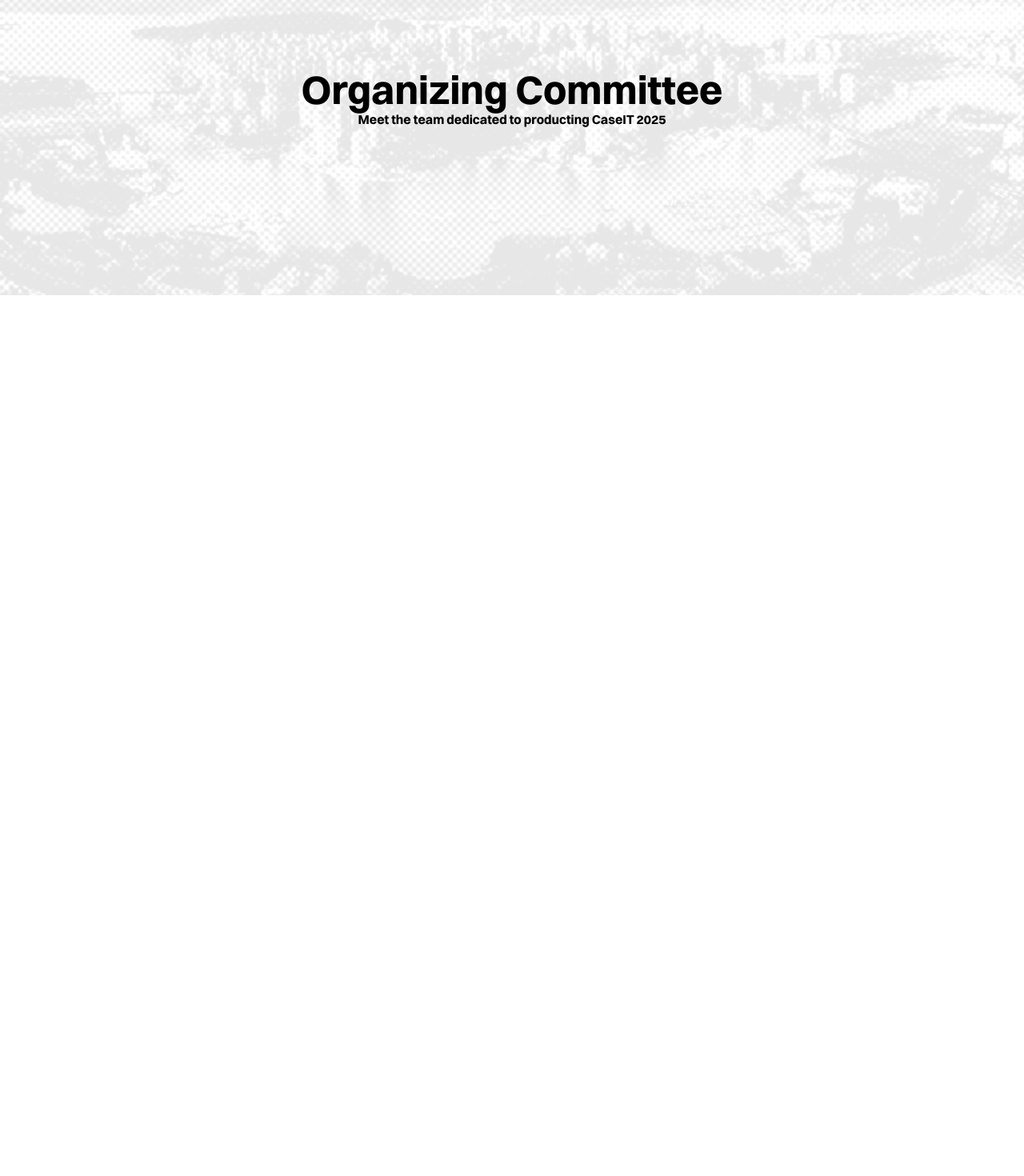
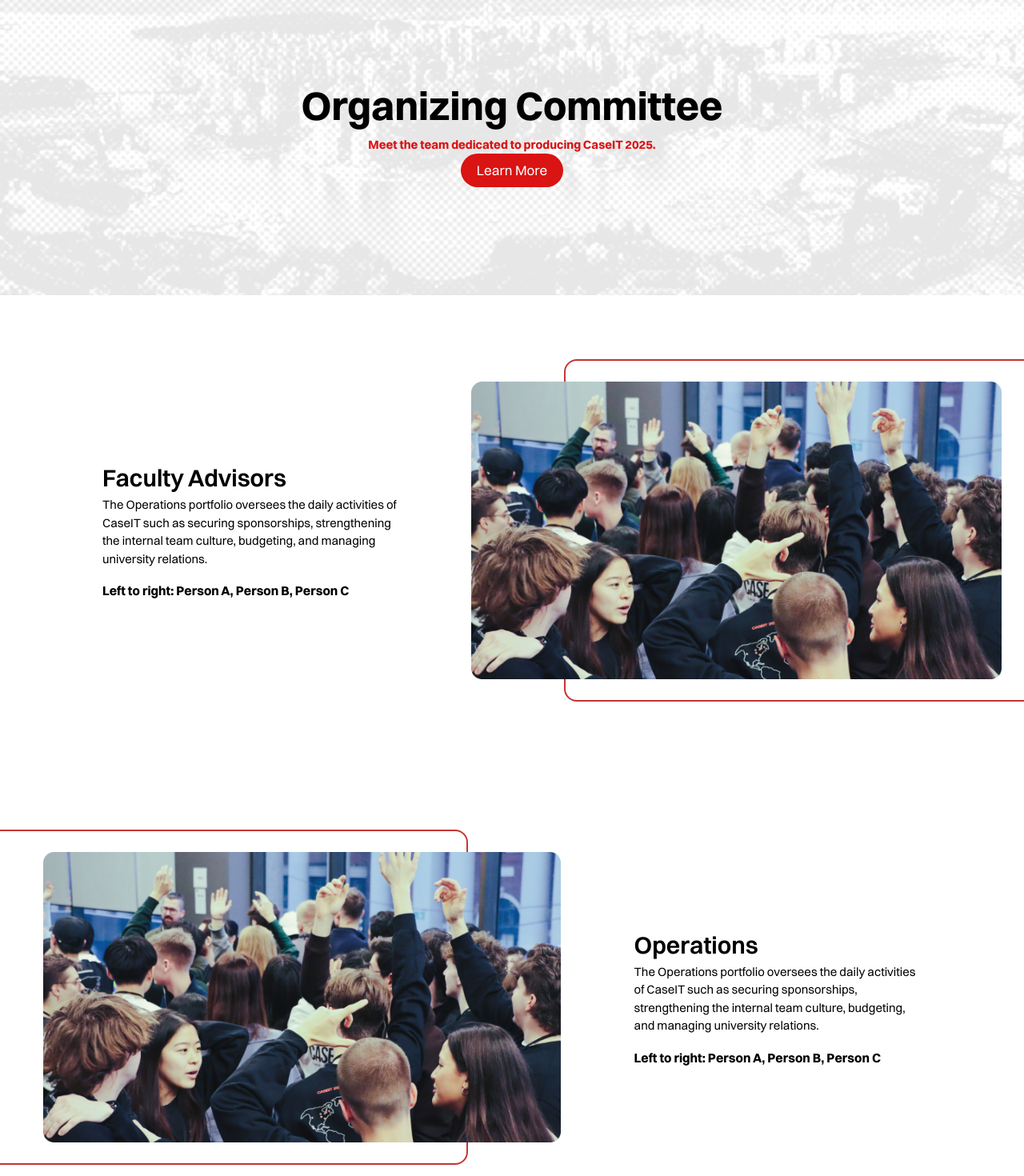
Before and after one commit to smchng/CaseIT2025, a Next.js app: page /oc in a window 1280 px wide. Shown: the part 120-1590 px from the top of the page at 80% size. Before the commit the page ends 800 px from the top, so only its background shows below. Built offline with nearby package versions, Linux system fonts and the light colour scheme.

Commit message:
added colour variables and oc page ribbons

```diff
--- a/app/about/page.tsx
+++ b/app/about/page.tsx
@@ -23,7 +23,7 @@
             </div> */}
             <text.BlackHeaderText
               text={about.aboutText.paragraph[0]}
-              title={about.aboutText.header3}
+              title={about.aboutText.header3[0]}
             />
             <GreyButton link="/history" text="CaseIT History" />
           </div>
@@ -81,16 +81,17 @@
             height="10"
           />
           <div className="text-white w-[40vw]">
-            <text.Header3 text="Our Location rendition" />
+            <text.Header3 text={about.aboutText.header3[1]} />
             <text.Paragraph text={about.aboutText.paragraph[1]} />
           </div>
         </div>
       </section>
       <section className="w-full flex flex-col items-center py-[8vh]">
-        <text.Header2 text="Meet the Team" />
+        <text.Header2 text={about.aboutText.header2} />
         <div className="flex space-x-[2vw] pt-[2vh]">
           {about.imgButtons.map((item, index) => (
             <ImgButton
+              key={index}
               img={item.img}
               alt={item.alt}
               text={item.text}
--- a/app/oc/page.tsx
+++ b/app/oc/page.tsx
@@ -1,18 +1,20 @@
 import { Metadata } from "next";
 import Image from "next/image";
-import { ImgLeft, IconImg } from "@/components/text&img/img";
-import { TextDot } from "@/components/text&img/text";
-import { ImgButton } from "@/components/buttons";
+import { ImgLeft, ImgRight } from "@/components/text&img/img";
+import { RedButton } from "@/components/buttons";
+import * as text from "@/components/text&img/text";
+import * as oc from "@/content/oc_content";
+import { OcRibbonLeft, OcRibbonRight } from "@/components/imgRibbons";
 
 export const metadata: Metadata = {
-  title: "About Us",
+  title: "OC Team",
   description: "Learn more about our company and team.",
 };
 
-export default function About() {
+export default function OC() {
   return (
     <div>
-      <section className="relative">
+      <section className="relative pb-[10vh]">
         <Image
           src="/imgs/Downtown-Vancouver.png"
           alt="Downtown Vancouver"
@@ -21,15 +23,34 @@
           height="550"
         />
         <div className="absolute inset-0 flex flex-col items-center justify-center text-center">
-          <h1 className="font-bold leading-none text-lg md:text-xl">
-            Organizing Committee
-          </h1>
-          <p className="text-redLight">
-            <strong>Meet the team dedicated to producting CaseIT 2025</strong>
+          <text.Header1 text={oc.ocText.header1} />
+          <p className="text-red font-bold">
+            <text.Paragraph text={oc.ocText.paragraph} />
           </p>
+          <RedButton text="Learn More" link="/about" />
         </div>
       </section>
-      <section></section>
+      <section className="flex flex-col space-x-[2vw] space-y-[20vh]">
+        {oc.ocText.positions.map((item, index) => (
+          <div key={index}>
+            {index % 2 === 0 ? (
+              <OcRibbonRight
+                img={oc.ocText.positions[index].img}
+                title={oc.ocText.positions[index].title}
+                text={oc.ocText.positions[index].desc}
+                subtext={oc.ocText.positions[index].names}
+              />
+            ) : (
+              <OcRibbonLeft
+                img={oc.ocText.positions[index].img}
+                title={oc.ocText.positions[index].title}
+                text={oc.ocText.positions[index].desc}
+                subtext={oc.ocText.positions[index].names}
+              />
+            )}
+          </div>
+        ))}
+      </section>
     </div>
   );
 }
--- a/components/buttons.tsx
+++ b/components/buttons.tsx
@@ -37,7 +37,7 @@
 
 export const GreyButton = ({ text, link }: buttonItems) => {
   return (
-    <div className="inline-flex items-center bg-buttonGreyLight hover:bg-black text-2xs cursor-pointer rounded-full px-5 py-2 transition-colors">
+    <div className="inline-flex items-center bg-buttonBlackOff hover:bg-black text-2xs cursor-pointer rounded-full px-5 py-2 transition-colors">
       <Link href={link}>
         <p className="text-white m-0 text-[17px]">{text}</p>
       </Link>
--- /dev/null
+++ b/components/imgRibbons.tsx
@@ -0,0 +1,40 @@
+import { ImgLeft, ImgRight } from "@/components/text&img/img";
+import * as textFormat from "@/components/text&img/text";
+import * as oc from "@/content/oc_content";
+
+type ribbonItems = {
+  img: string;
+  title?: string;
+  text?: string;
+  subtext?: string;
+};
+
+export const OcRibbonRight = ({ img, title, text, subtext }: ribbonItems) => {
+  return (
+    <div className="flex xl:space-x-[5vw]">
+      <div className="pl-[10vw] flex flex-col items-start justify-center space-y-[20px]">
+        <textFormat.BlackHeaderTextOC
+          title={title}
+          text={text}
+          subtext={subtext}
+        />
+      </div>
+      <ImgRight img={img} stylingClasses="w-[90vw] h-auto" />
+    </div>
+  );
+};
+
+export const OcRibbonLeft = ({ img, title, text, subtext }: ribbonItems) => {
+  return (
+    <div className="flex xl:space-x-[5vw]">
+      <ImgLeft img={img} stylingClasses="w-[90vw] h-auto" />
+      <div className="pr-[10vw] flex flex-col items-start justify-center space-y-[20px]">
+        <textFormat.BlackHeaderTextOC
+          title={title}
+          text={text}
+          subtext={subtext}
+        />
+      </div>
+    </div>
+  );
+};
--- a/components/text&img/img.tsx
+++ b/components/text&img/img.tsx
@@ -24,8 +24,8 @@
 };
 export const ImgRight = ({ img, stylingClasses }: imgItems) => {
   return (
-    <div className="relative p-7 ">
-      <div className="absolute inset-0 border-2 border-redDark rounded-2xl transform -translate-x-36 -z-10"></div>
+    <div className="relative p-7 overflow-hidden">
+      <div className="absolute inset-0 border-2 border-redDark rounded-2xl transform translate-x-36 -z-10"></div>
       <Image
         src={img}
         alt="img"
--- a/content/about_content.tsx
+++ b/content/about_content.tsx
@@ -32,7 +32,8 @@
 ];
 
 export const aboutText = {
-  header3: "About CaseIT",
+  header2: "Meet the Team",
+  header3: ["About CaseIT", "Our Location rendition"],
   paragraph: [
     "CaseIT brings together top undergraduate students, distinguished faculty members, experienced industry professionals, and a dedicated student body to challenge conventional thinking and offer professional connections to benefit your business career.",
     "PIVOT is designed with a similar structure to its sister competition, CaseIT, and is tailored to top undergraduates in British Columbia. Built for future leaders.  PIVOT is designed with a similar structure to its sister competition, CaseIT, and is tailored to top undergraduates in British Columbia. Built for future leaders. ",
--- a/content/oc_content.tsx
+++ b/content/oc_content.tsx
@@ -6,31 +6,37 @@
       title: "Faculty Advisors",
       desc: "The Operations portfolio oversees the daily activities of CaseIT such as securing sponsorships, strengthening the internal team culture, budgeting, and managing university relations.",
       names: "Left to right: Person A, Person B, Person C",
+      img: "/imgs/about.png",
     },
     {
-      title: "Faculty Advisors",
+      title: "Operations",
       desc: "The Operations portfolio oversees the daily activities of CaseIT such as securing sponsorships, strengthening the internal team culture, budgeting, and managing university relations.",
       names: "Left to right: Person A, Person B, Person C",
+      img: "/imgs/about.png",
     },
     {
-      title: "Faculty Advisors",
+      title: "Competition Execution",
       desc: "The Operations portfolio oversees the daily activities of CaseIT such as securing sponsorships, strengthening the internal team culture, budgeting, and managing university relations.",
       names: "Left to right: Person A, Person B, Person C",
+      img: "/imgs/about.png",
     },
     {
-      title: "Faculty Advisors",
+      title: "Marketing",
+      desc: "best portfolio",
+      names: "Left to right: Person A, Person B, Person C",
+      img: "/imgs/about.png",
+    },
+    {
+      title: "PIVOT",
       desc: "The Operations portfolio oversees the daily activities of CaseIT such as securing sponsorships, strengthening the internal team culture, budgeting, and managing university relations.",
       names: "Left to right: Person A, Person B, Person C",
+      img: "/imgs/about.png",
     },
     {
-      title: "Faculty Advisors",
+      title: "Team Host",
       desc: "The Operations portfolio oversees the daily activities of CaseIT such as securing sponsorships, strengthening the internal team culture, budgeting, and managing university relations.",
       names: "Left to right: Person A, Person B, Person C",
-    },
-    {
-      title: "Faculty Advisors",
-      desc: "The Operations portfolio oversees the daily activities of CaseIT such as securing sponsorships, strengthening the internal team culture, budgeting, and managing university relations.",
-      names: "Left to right: Person A, Person B, Person C",
+      img: "/imgs/about.png",
     },
   ],
 };
--- a/tailwind.config.ts
+++ b/tailwind.config.ts
@@ -14,16 +14,30 @@
       },
     },
     colors: {
-      white: "#FFFFFF",
-      black: "#000000",
-      sectionBlack: "#2B2B2B",
-      red: "#DA1313",
-      redDark: "#C53434",
-      footerRed: "#8B222A",
-      greyLight: "#7F7F7F",
-      greyDark: "#FAFAFA",
-      buttonGreyLight: "#3F3F3F",
-      buttonRedDark: "#9C2828",
+      white: "#FFFFFF", //default white
+
+      black: "#000000", //default black
+      sectionBlack: "#2B2B2B", //BG of home page
+      buttonBlack: "#C53434", //default black for buttons
+      buttonBlackOff: "#383838", //black for off buttons
+      buttonBlackHovered: "#3F3F3F", //black for hovered buttons
+
+      red: "#DA1313", //Branding CaseIT Red
+      redDark: "#C53434", //Dark shade of red, usually default red used
+      footerRed: "#8B222A", //BG of footer
+      buttonRedDark: "#9C2828", //Red for when button is hovered
+      borderRedCardFocus: "#99444B", //The default border colour of the focused card
+
+      greyLight: "#7F7F7F", //
+      greyDark: "#FAFAFA", //Secondary grey. BG for section
+      buttonGreyHover: "#D2D2D2", //hovered button grey
+      buttonGreyDisabled: "#E4E4E4", //bg colour for disabled buttons
+      buttonGreyDisabledText: "#C7C5C5", //text colour for disabled buttons
+      borderGreyDisabledFocus: "#C4C4C4", //The default border colour of disabled card
+
+      pivotBlue: "#0449B0", //Branding PIVOT Blue
+      pivotBlueDark: "#04347B", //Darker PIVOT Blue
+
       // DONT CHANGE THE NAME (SOCIALS)
       Discord: "#7289DA",
       Instagram: "#DD2A7B",
```
